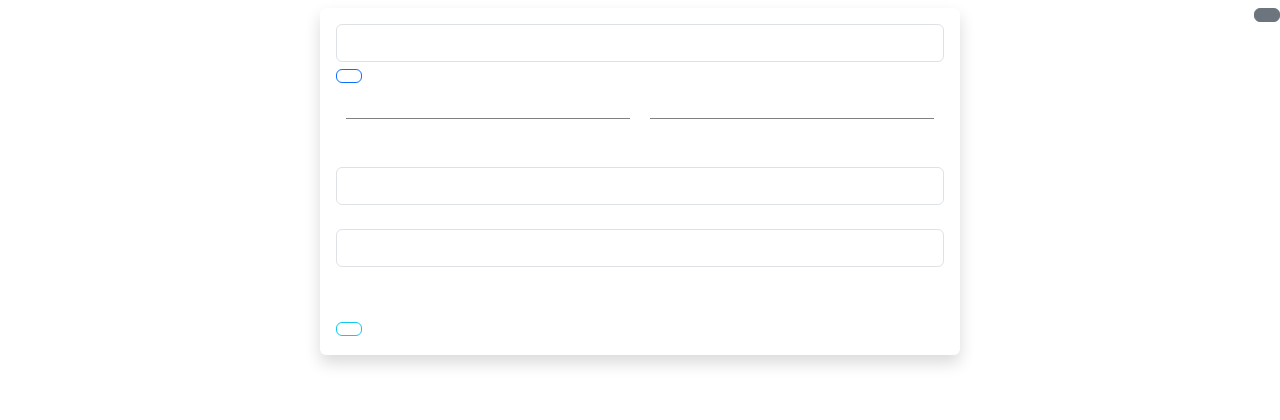
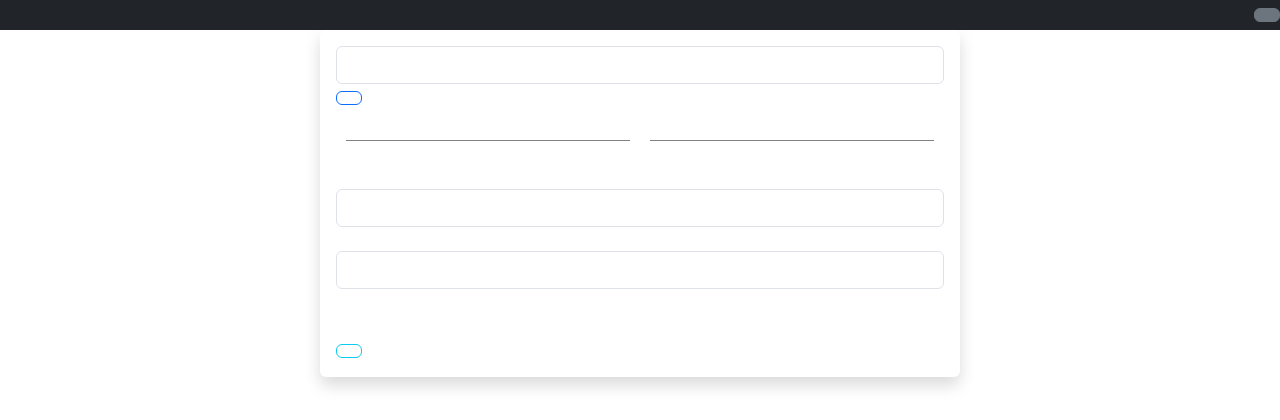
Before and after one commit to wikimedia/labs-tools-bookreader, a Flask app: template templates/index.html in a window 1280 px wide. Shown: the top 420 px of the page. Run offline with Flask 2, Linux system fonts and the light colour scheme; the template is opened without the code that fills it: most values are stand-ins (such as "Sample title", 1, 10 or a date in 2020); lists and menus that the app fills with data are empty; some libraries are stand-ins or nearby versions.

Commit message:
Create navbar
Bug: T308819
Change-Id: I14851a0fb6fb876df1b75d09600fc28d5f8beddf

```diff
--- a/templates/changelanguage.html
+++ b/templates/changelanguage.html
@@ -10,6 +10,12 @@
     <link href="https://tools-static.wmflabs.org/cdnjs/ajax/libs/twitter-bootstrap/4.3.1/css/bootstrap.min.css" rel="stylesheet">
 </head>
 <body>
+    <nav class="navbar navbar-dark bg-dark">
+        <span class="navbar-brand mb-0 h1">{{ _('bookreader-heading') }}</span>
+        <div class="my-2 my-lg-0">
+            <a class="btn btn-secondary" href="{{ url_for('changelang') }}" style="float: right;"> {{ _('changelanguage') }}</a>
+        </div>
+    </nav>
     <div class="container col-lg-6 p-3 bg-white shadow rounded">
         <h2 class="text-center">{{_('my-language')}}</h2>
         <form action="{{ url_for('changelang') }}" method="POST">
--- a/templates/index.html
+++ b/templates/index.html
@@ -63,9 +63,12 @@
     </style>
 </head>
 <body>
-    <a class="btn btn-secondary" href="{{ url_for('changelang') }}" style="float: right;"> {{ _('changelanguage') }}</a>
-    <h2 class="text-center">{{ _('bookreader-heading') }}</h2>
-
+    <nav class="navbar navbar-dark bg-dark">
+        <span class="navbar-brand mb-0 h1">{{ _('bookreader-heading') }}</span>
+        <div class="my-2 my-lg-0">
+            <a class="btn btn-secondary" href="{{ url_for('changelang') }}" style="float: right;"> {{ _('changelanguage') }}</a>
+        </div>
+    </nav>
     <div class="container col-lg-6 p-3 bg-white shadow rounded">
         <form action="{{ url_for('read') }}" method="GET">
             <div class="form-group">
```
Also changed, not shown: templates/error.html (+6 -1 lines).
